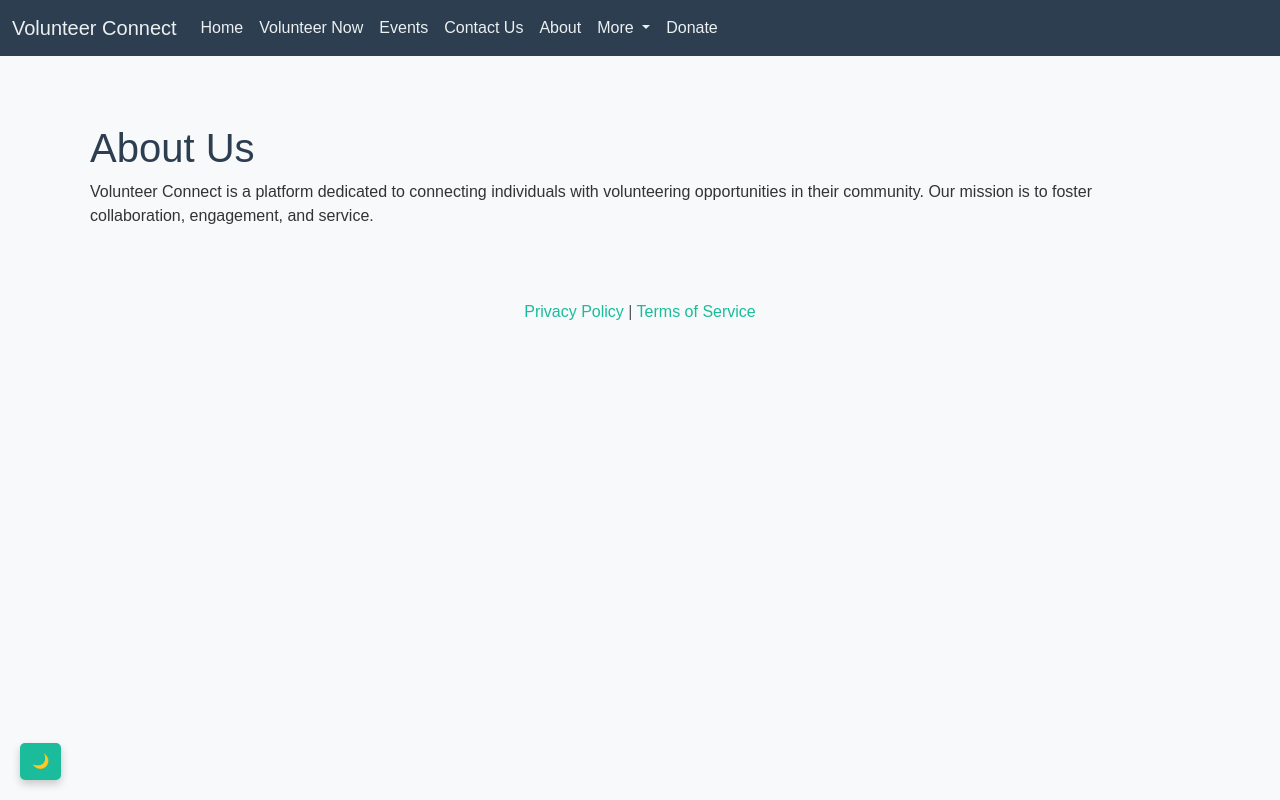
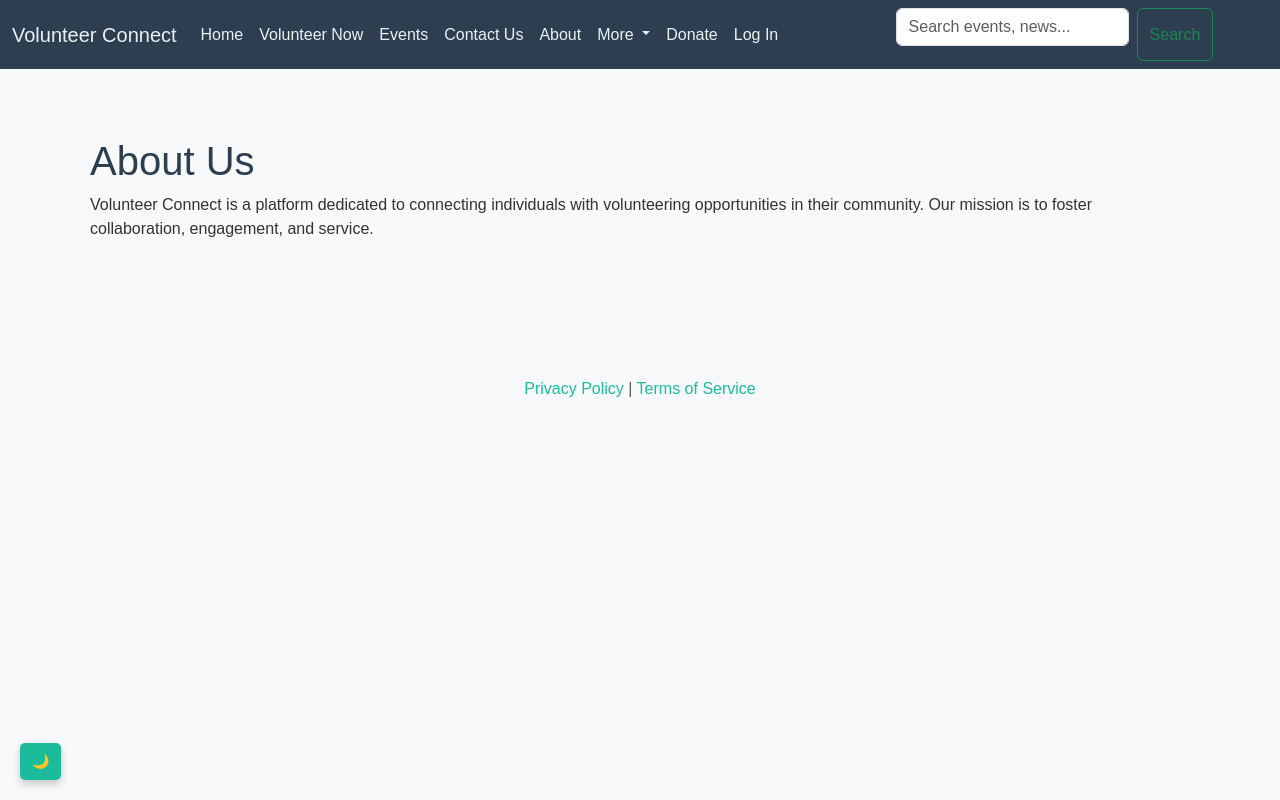
Before and after one commit to LCaesarea/volunteer-connect, a website: page about.html in a window 1280 px wide. Drawn offline with Linux system fonts and the light colour scheme.

Commit message:
Update about.html

```diff
--- a/about.html
+++ b/about.html
@@ -18,7 +18,7 @@
       <span class="navbar-toggler-icon"></span>
     </button>
     <div class="collapse navbar-collapse" id="navbarNav">
-      <ul class="navbar-nav">
+      <ul class="navbar-nav me-auto mb-2 mb-lg-0">
         <li class="nav-item">
           <a class="nav-link" href="index.html">Home</a>
         </li>
@@ -42,14 +42,21 @@
             <li><a class="dropdown-item" href="privacy.html">Privacy Policy</a></li>
             <li><a class="dropdown-item" href="terms.html">Terms of Service</a></li>
             <li><a class="dropdown-item" href="gallery.html">Gallery</a></li>
-            <li><a class="dropdown-item" href="login.html">Login</a></li>
           </ul>
         </li>
-        <!-- Add the "Donate" link here -->
         <li class="nav-item">
           <a class="nav-link" href="donate.html">Donate</a>
         </li>
+        <!-- Log In / Log Out Link -->
+        <li class="nav-item">
+          <a class="nav-link" id="login-logout-link" href="login.html">Log In</a>
+        </li>
       </ul>
+      <!-- Search Bar -->
+      <form class="d-flex" id="searchForm">
+        <input class="form-control me-2" type="search" id="searchInput" placeholder="Search events, news..." aria-label="Search">
+        <button class="btn btn-outline-success" type="submit">Search</button>
+      </form>
     </div>
   </div>
 </nav>
@@ -58,6 +65,11 @@
 <div class="container mt-5">
   <h1>About Us</h1>
   <p>Volunteer Connect is a platform dedicated to connecting individuals with volunteering opportunities in their community. Our mission is to foster collaboration, engagement, and service.</p>
+</div>
+
+<!-- Search Results Container -->
+<div class="container mt-4" id="searchResults">
+  <!-- Search results will be dynamically inserted here -->
 </div>
 
 <!-- Footer -->
```
